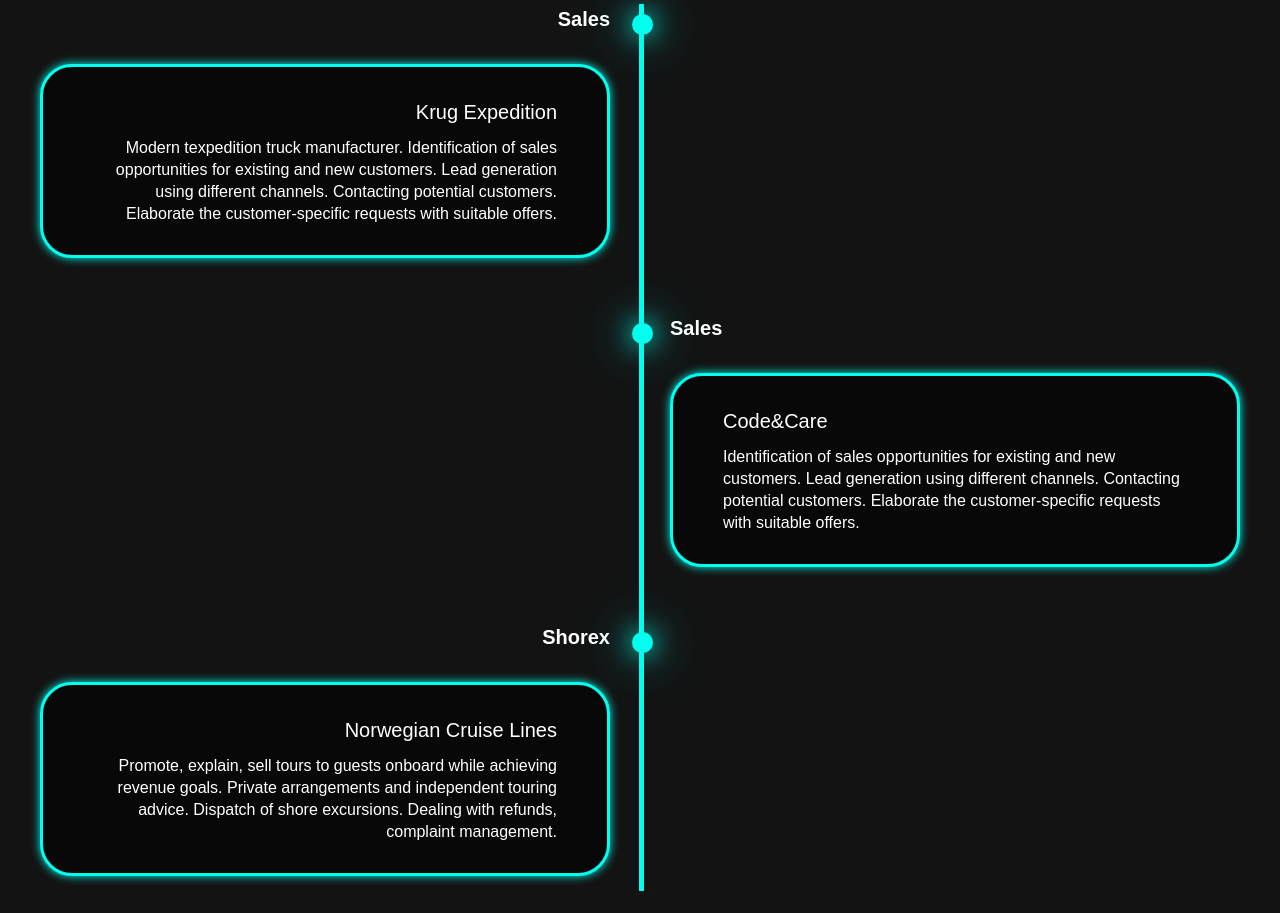
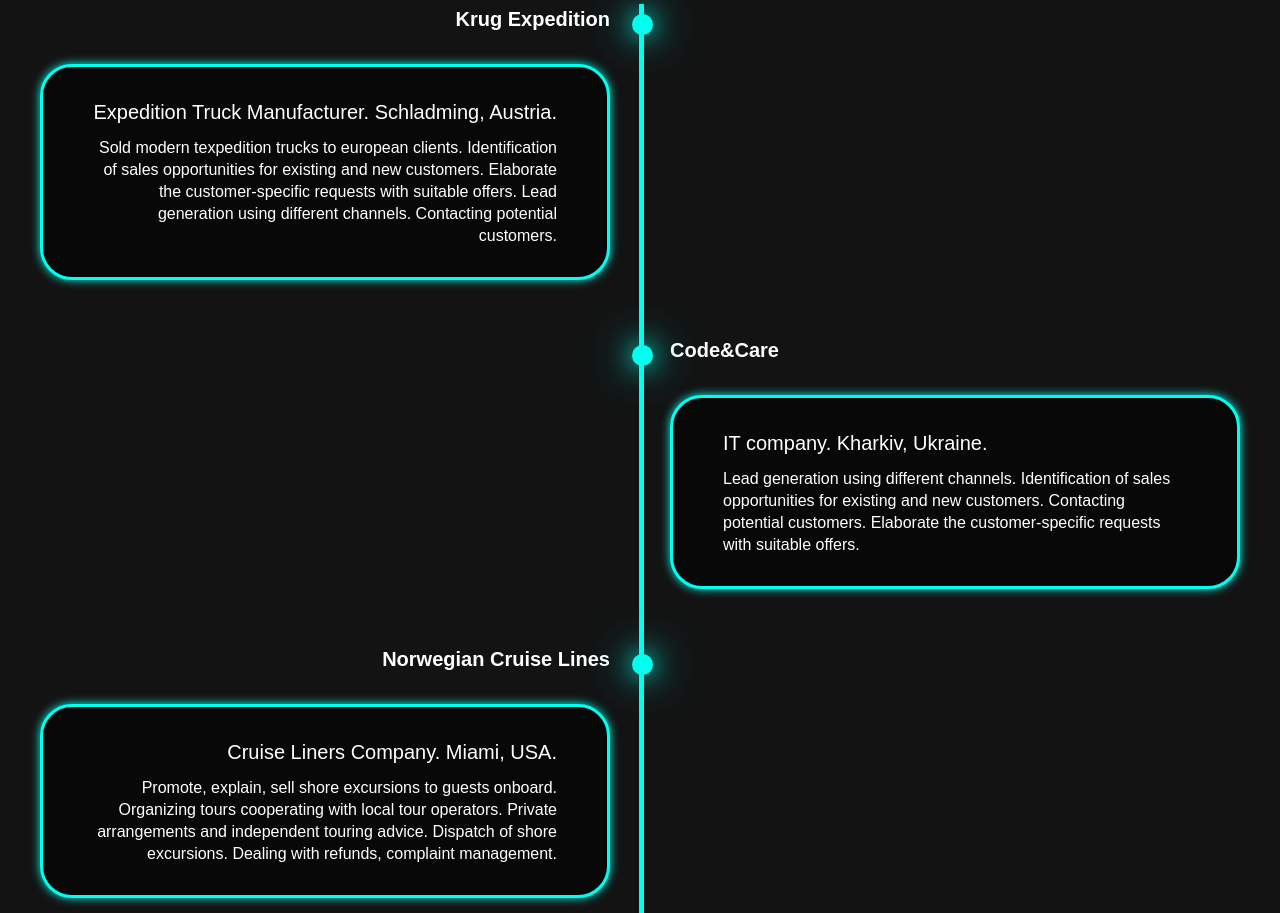
Before and after one commit to Anna-2024/Portfolio1, a website built with Vite: page index.html in a window 1280 px wide. Shown: the part 1204-2117 px from the top of the page. Built offline with nearby package versions, Linux system fonts and the light colour scheme; files whose address does not match are found by name.

Commit message:
commit changes

```diff
--- a/index.html
+++ b/index.html
@@ -62,12 +62,12 @@
             <a href="mailto:svibovychanna@gmail.com"><i class="bx bxl-linkedin"><img src="./public/icons/eva_email-outline.svg" class="social-img"></i></a>
             <a href="https://www.linkedin.com/in/anna-svibovych-a91b50144/"><i class="bx bxl-github"><img src="./public/icons/basil_linkedin-outline.svg" class="social-img"></i></a>
             <a href="https://www.behance.net/annasvibovych"><i class="bx bxl-instagram"><img src="./public/icons/iconoir_behance.svg" class="social-img"></i></a>
-            <a href="#"><i class="bx bx-phone"><img src="./public/icons/github.svg.svg" class="social-img"></i></a>
+            <a href="#"><i class="bx bx-phone"><img src="./public/icons/github.svg" class="social-img"></i></a>
           </div>
 
           <div class="btn-group">
             <a href="#" class="btn">Hire</a>
-            <a href="#contact" class="btn">Contact</a>
+            <a href="tel:+380964007844" class="btn">Contact</a>
           </div>
         </div>
 
@@ -83,12 +83,27 @@
           <div class="timeline-item">
             <div class="timeline-dot"></div>
             <div class="timeline-date">
-              Sales
+              Krug Expedition
               <div class="timeline-content">
-                <h3>Krug Expedition</h3>
+                <h3>Expedition Truck Manufacturer. Schladming, Austria.</h3>
                 <p>
-                  Modern texpedition truck manufacturer. Identification of sales opportunities for existing and new
-customers. Lead generation using different channels.
+                  Sold modern texpedition trucks to european clients. Identification of sales opportunities for existing and new
+customers. Elaborate the customer-specific requests with suitable offers. Lead generation using different channels.
+Contacting potential customers.
+
+                </p>
+              </div>
+            </div>
+          </div>
+          <div class="timeline-item">
+            <div class="timeline-dot"></div>
+            <div class="timeline-date">
+              Code&Care
+              <div class="timeline-content">
+                <h3>IT company. Kharkiv, Ukraine.</h3>
+                <p>
+                  Lead generation using different channels. Identification of sales opportunities for existing and new
+customers.
 Contacting potential customers.
 Elaborate the customer-specific requests with suitable offers.
                 </p>
@@ -98,27 +113,11 @@
           <div class="timeline-item">
             <div class="timeline-dot"></div>
             <div class="timeline-date">
-              Sales
+              Norwegian Cruise Lines
               <div class="timeline-content">
-                <h3>Code&Care</h3>
+                <h3>Cruise Liners Company. Miami, USA.</h3>
                 <p>
-                  Identification of sales opportunities for existing and new
-customers. Lead generation using different channels.
-Contacting potential customers.
-Elaborate the customer-specific requests with suitable offers.
-                </p>
-              </div>
-            </div>
-          </div>
-          <div class="timeline-item">
-            <div class="timeline-dot"></div>
-            <div class="timeline-date">
-              Shorex
-              <div class="timeline-content">
-                <h3>Norwegian Cruise Lines</h3>
-                <p>
-                  Promote, explain, sell tours to guests onboard while achieving
-revenue goals. Private arrangements and independent touring
+                  Promote, explain, sell shore excursions to guests onboard. Organizing tours cooperating with local tour operators. Private arrangements and independent touring
 advice. Dispatch of shore excursions. Dealing with refunds,
 complaint management.
                 </p>
@@ -255,7 +254,7 @@
         <a href="mailto:svibovychanna@gmail.com"><i class="bx bxl-linkedin"><img src="./public/icons/eva_email-outline.svg" class="social-img"></i></a>
             <a href="https://www.linkedin.com/in/anna-svibovych-a91b50144/"><i class="bx bxl-github"><img src="./public/icons/basil_linkedin-outline.svg" class="social-img"></i></a>
             <a href="https://www.behance.net/annasvibovych"><i class="bx bxl-instagram"><img src="./public/icons/iconoir_behance.svg" class="social-img"></i></a>
-            <a href="#"><i class="bx bx-phone"><img src="./public/icons/github.svg.svg" class="social-img"></i></a>
+            <a href="#"><i class="bx bx-phone"><img src="./public/icons/github.svg" class="social-img"></i></a>
       </div>
 
       <ul class="list">
```
Also changed, not shown: public/icons/github.svg (added), public/icons/github.svg.svg (deleted).
